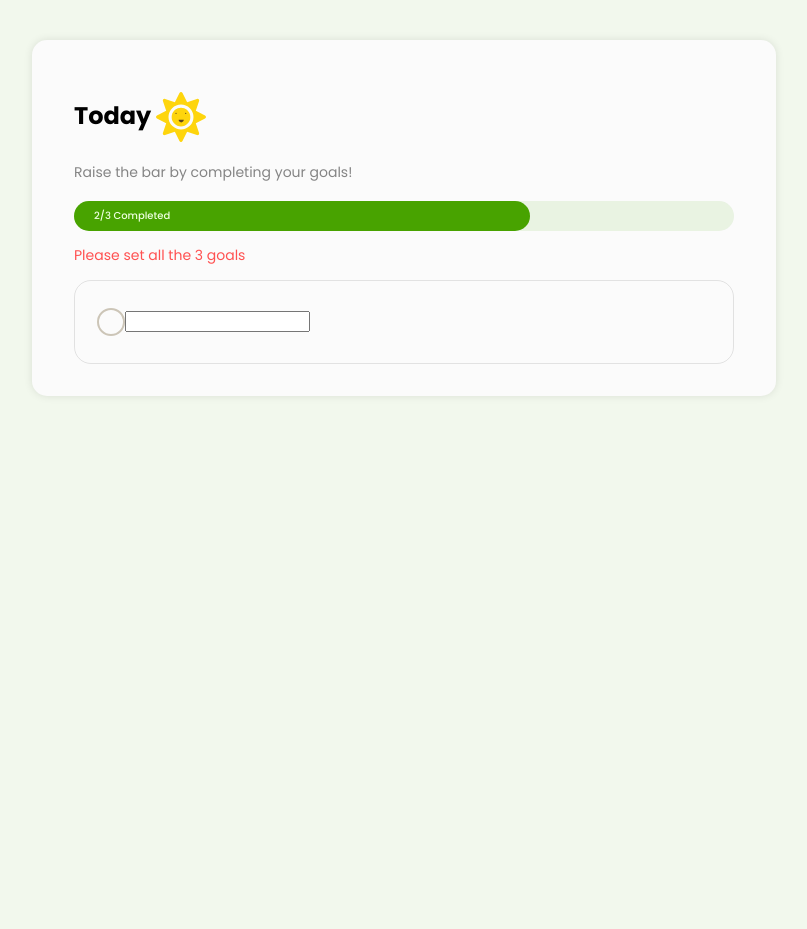
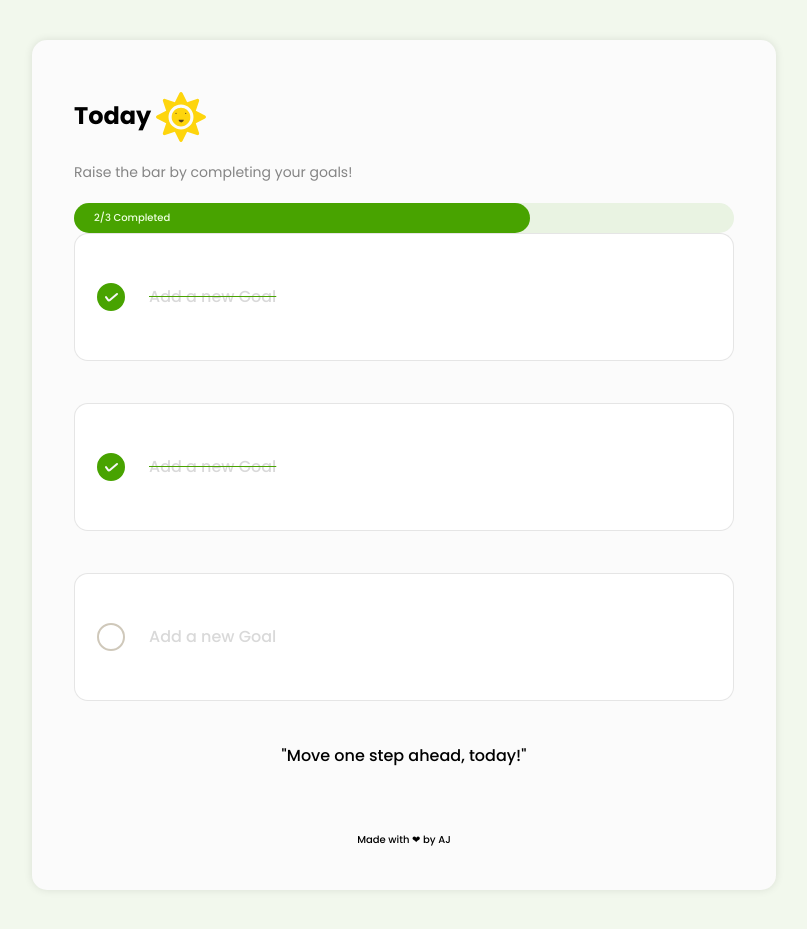
Before and after one commit to ajcoder25/Javascript_Full, a plain HTML site: page first Javscript project/index.html in a window 1280 px wide. Shown: the part 141-1070 px from the top of the page, without its empty margins (236-1043 px from the left). Before the commit the page ends 800 px from the top, so only its background shows below. Drawn offline with Linux system fonts and the light colour scheme.

Commit message:
Project making

```diff
--- a/first Javscript project/index.html
+++ b/first Javscript project/index.html
@@ -22,11 +22,30 @@
             <div class = "progress-value">
                 2/3 Completed
             </div>
+            <p class = "error-label">Please set all the 3 goals</p>
         </div>
-        <p class = "error-label">Please set all the 3 goals</p>
+
+        <div class = "goal-container  Completed">
+            <div class = "custom-checbox">
+                <img class ="check-icon" src = "images/tick.svg" alt ="check-icon">
+            </div>
+                <input class="goal-input" = "type = "text" placeholder="Add a new Goal">
+
+
+        </div>
+        <div class = "goal-container Completed">
+            <div class = "custom-checbox">
+                <img class ="check-icon" src = "images/tick.svg" alt ="check-icon">
+            </div>
+                <input class="goal-input" = "type = "text" placeholder="Add a new Goal">
+
+
+        </div>
         <div class = "goal-container">
-            <div class = "custom-checbox"></div>
-                <input type = "text">
+            <div class = "custom-checbox">
+                <img class ="check-icon" src = "images/tick.svg" alt ="check-icon">
+            </div>
+                <input class="goal-input" = "type = "text" placeholder="Add a new Goal">
 
 
 
@@ -34,6 +53,8 @@
 
 
         </div>
+        <p class = "quote">"Move one step ahead, today!"</p>
+        <p class = "made-with"> Made with ❤ by AJ </p>
     </div>
 </main>
 
--- a/first Javscript project/script.js
+++ b/first Javscript project/script.js
@@ -0,0 +1 @@
+const checkBoxList = document.querySelectorAll("custom-checbox");
--- a/first Javscript project/style.css
+++ b/first Javscript project/style.css
@@ -6,7 +6,7 @@ body{
 }
 
 main{
-    padding: 0px 16px;
+    padding: 0px 16px 32px;
 }
 .title{
     font-size:64px;
@@ -39,7 +39,7 @@ main{
 .progress-label{
     font-size: 14px;
     color: #858585;
-    margin-bottom: 18px;
+    margin-bottom: 20px;
 
 }
 
@@ -65,17 +65,21 @@ main{
 }
 
 .error-label{
-     font-size: 14px;
+     font-size: 12px;
      color:#FF5151;
+     margin-top:4px;
+    display:none;
 }
 
 .goal-container{
-    border: 1px solid rgba(0,0,0,0.1);
-    border-radius: 17px;
+    border: 1px solid rgba(3, 3, 3, 0.1);
+    border-radius: 14px;
     height: 82px;
     display:flex;
     align-items: center;
-    padding:0 22px;
+    padding:22px 22px;
+    background-color: #FFFFFF ;
+    margin-bottom:42px;
 
 }
 
@@ -83,9 +87,60 @@ main{
                height:24px;
                width:24px;
                border: 2px solid rgba(97,72,28,0.3);
-               border-radius: 17px;
+               border-radius: 50px;
+               flex-shrink: 0;
+               cursor: pointer;
+
 
 }
+
+.goal-input{
+      /* border:none; */
+      margin-left:22px;
+      font-family: inherit;
+      font-size: 16px;
+      border:none;
+      outline: none;
+      font-weight: 500;
+      flex-grow:1;
+      align-self: stretch;
+      width:100%;
+}
+
+.quote{
+     font-weight: 500;
+     font-size:16px;
+     text-align: center;
+}
+
+.made-with{
+    font-weight:500;
+    font-size: 10px;
+    text-align:center;
+    margin-top: 64px;
+}
+.goal-input::placeholder{
+    color: #D9D9D9;
+}
+
+.Completed .custom-checbox{
+       background: #48A300;
+       border-color:#48A300
+}
+
+.check-icon{
+    display:none;
+}
+
+.Completed .check-icon{
+    display:block;
+}
+
+.Completed .goal-input{
+    color: #48a300;
+    text-decoration-line: line-through;
+}
+
 @media (max-width: 768px){
     .title{
         font-size: 32px;
@@ -93,6 +148,24 @@ main{
 
 
     .app-container{
-        padding: 16px 24px ;
+        padding: 16px 32px ;
+    }
+
+    .goal-conatainer{
+        height:64px;
+        margin-bottom:24px ;
+        border-radius:12px;
+    }
+
+    .custom-checbox{
+        height:20px;
+        width:20px;
+    }
+
+    .made-with{
+        margin-top:32px;
+    }
+    .progress-bar{
+        height:24px;
     }
 }
```
Also changed, not shown: first Javscript project/images/tick.svg (added).
